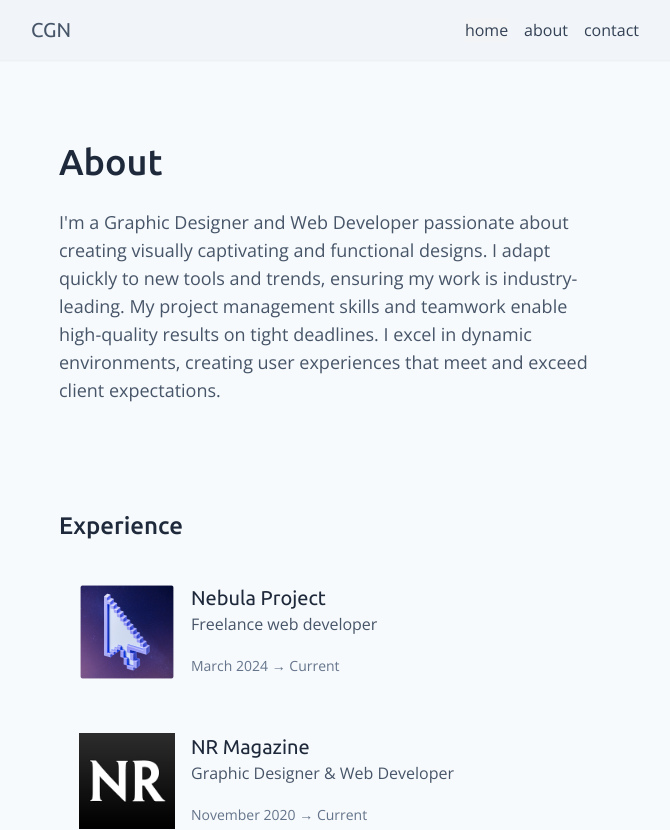
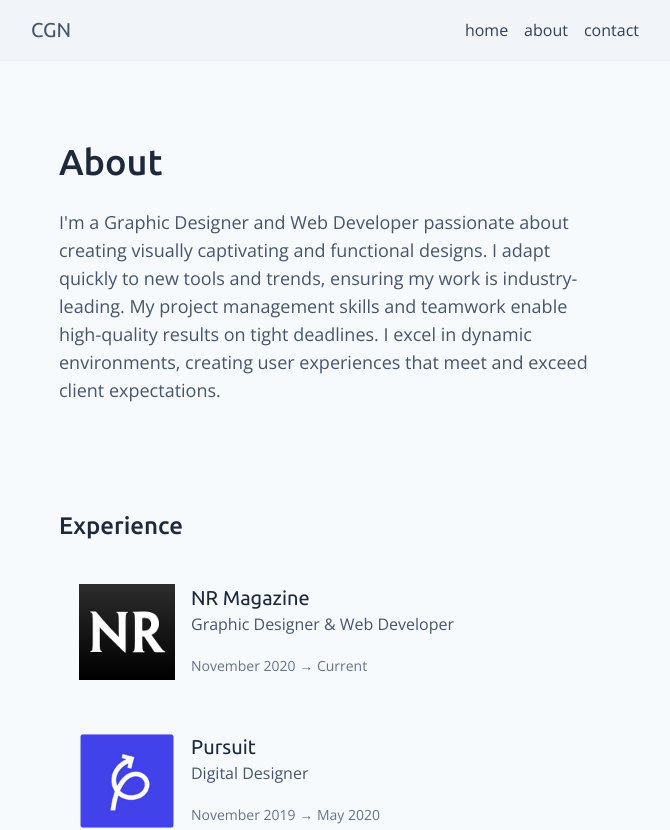
Before and after one commit to justbycris/se-portfolio, a React (Vite) app: page /about in a window 1280 px wide. Shown: the top 830 px of the page, without its empty margins (305-975 px from the left). Built offline with nearby package versions, Linux system fonts and the light colour scheme.

Commit message:
edited work expreience

```diff
--- a/src/Pages/About.jsx
+++ b/src/Pages/About.jsx
@@ -14,7 +14,7 @@ export default function About() {
         <Text header="About" copy="I'm a Graphic Designer and Web Developer passionate about creating visually captivating and functional designs. I adapt quickly to new tools and trends, ensuring my work is industry-leading. My project management skills and teamwork enable high-quality results on tight deadlines. I excel in dynamic environments, creating user experiences that meet and exceed client expectations."/>
         <div className="flex flex-col justify-center max-w-xl m-auto px-3 pt-20 pb-5">
         <h2 className="text-bold text-2xl font-custom py-0.5 font-medium text-slate-800 mb-8">Experience</h2>
-            <Experience logo={nebulaImg} alt="Nebula Project freelance creative agency." company="Nebula Project" role="Freelance web developer" start="March 2024" end="Current" />
+            {/* <Experience logo={nebulaImg} alt="Nebula Project freelance creative agency." company="Nebula Project" role="Freelance web developer" start="March 2024" end="Current" /> */}
             <Experience logo={NRlogo} alt="NR Magazine logo graphic." company="NR Magazine" role="Graphic Designer & Web Developer" start="November 2020" end="Current" />
             <Experience logo={pursuitLogo} alt="Pursuit logo graphic." company="Pursuit" role="Digital Designer" start="November 2019" end="May 2020" />
         </div>
```
Also changed, not shown: 1 other file (tests, documents, lock files or other folders).
